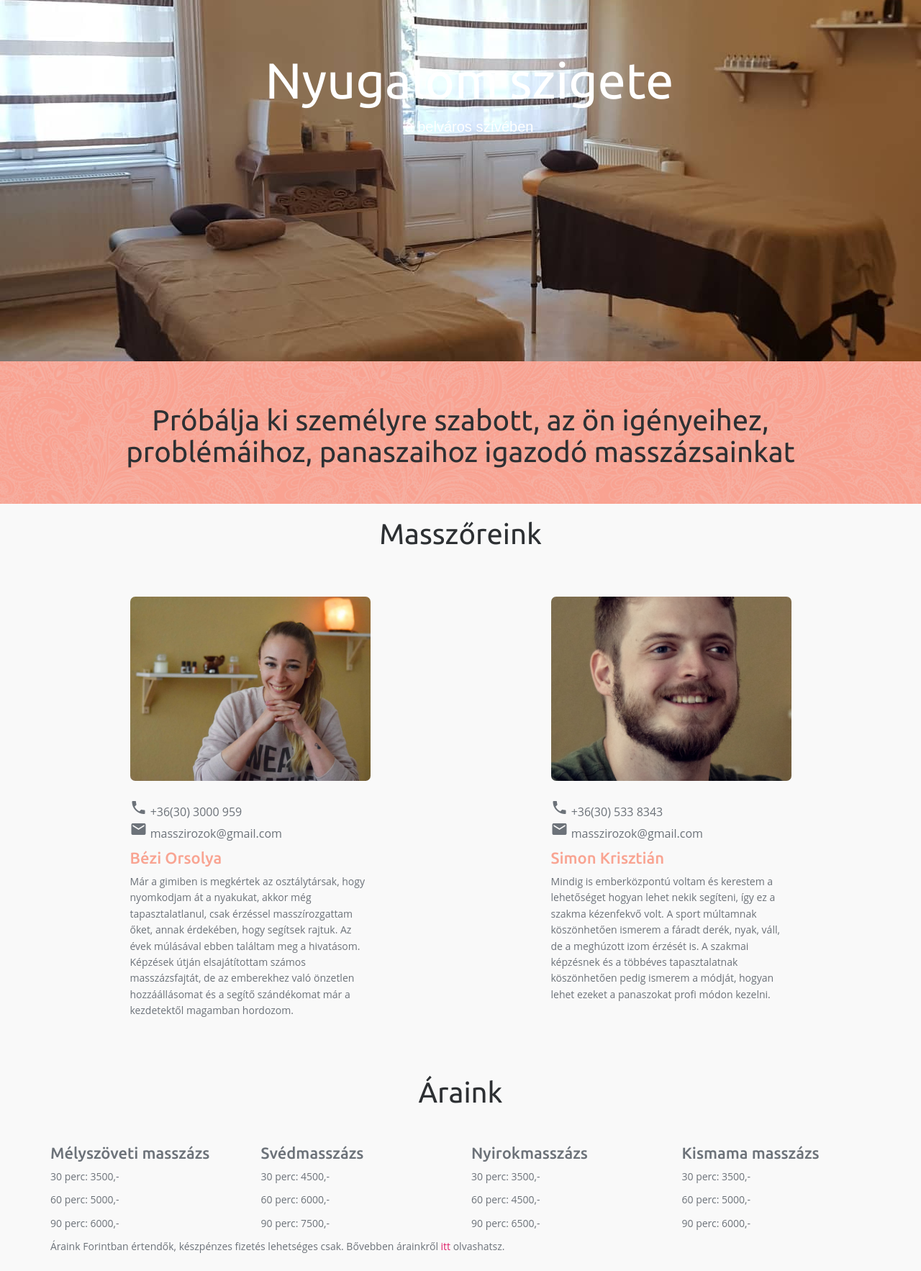
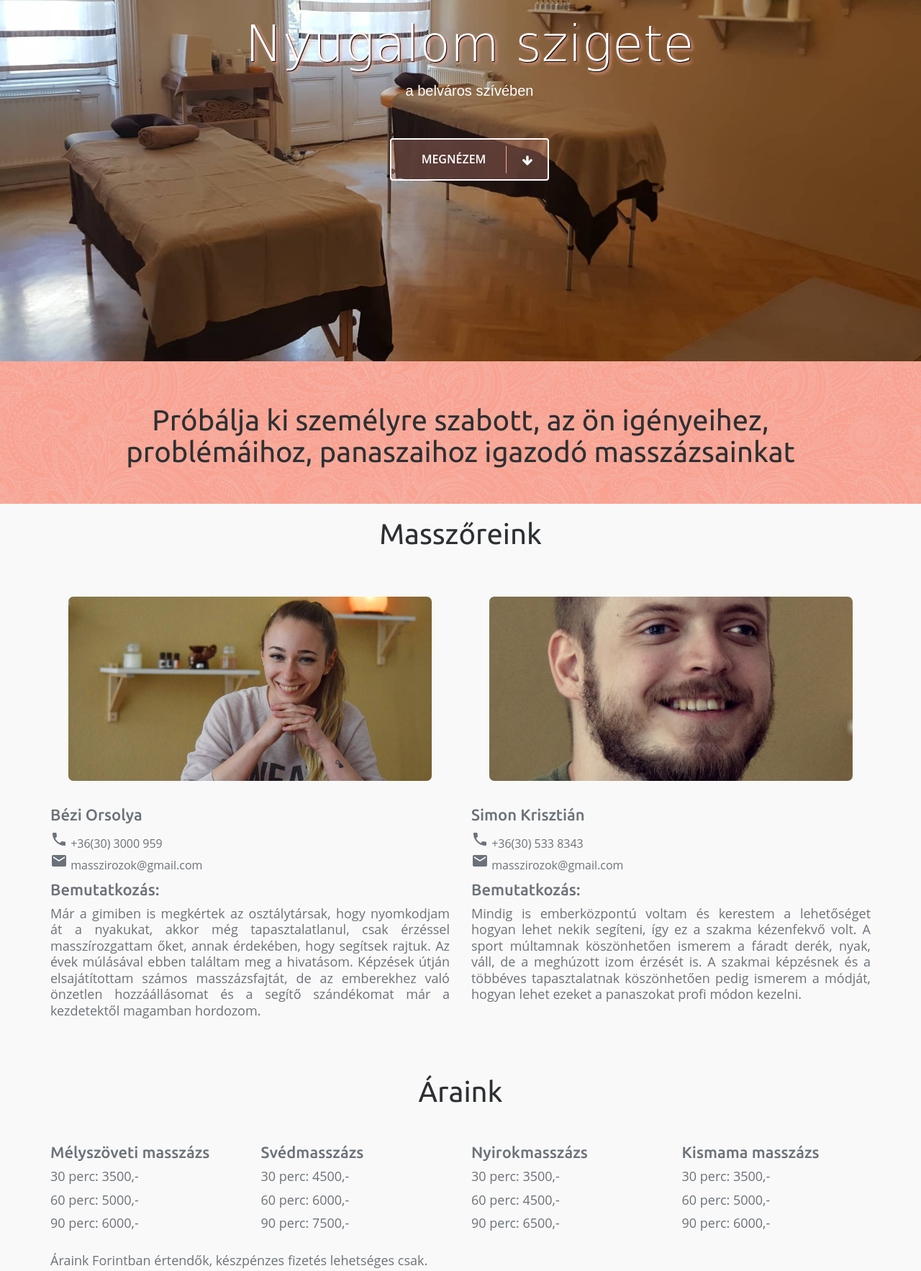
Before and after one commit to kalcifield/masszirozok, a plain HTML site: page index.html in a window 1280 px wide. Shown: the part 248-2014 px from the top of the page at 72% size. Drawn offline with nearby package versions, Linux system fonts and the light colour scheme; files whose address does not match are found by name; a web font is replaced by a local one.

Commit message:
improved landing page

```diff
--- a/css/custom.css
+++ b/css/custom.css
@@ -15,10 +15,19 @@ body {
   color: #f9a492;
 }
 
+.hero-text {
+  font-family: 'Fredericka the Great', cursive;
+  text-shadow: 1px 1px 1px #000, 3px 3px 5px #f5a392;
+
+
+}
 
 @media (min-width: 1024px) {
   #first-slider .slide1 {
-    background: url('../images/gallery/hero.jpg') repeat-x;
+    background: url('../images/gallery/hero.jpg') no-repeat;
+    background-size: cover;
+    background-position: center;
+    background-repeat: no-repeat;
   }
 }
 
@@ -26,7 +35,6 @@ body {
   #first-slider .slide1 {
     background-image: url('../images/gallery/hero3.jpg');
     background-size: cover;
-    background-attachment: fixed;
     background-position: center;
     background-repeat: no-repeat;
   }
@@ -73,7 +81,6 @@ body {
 .img-card-about {
   overflow: hidden;
   position: relative;
-  max-width: 30vw;
   padding: 25px;
   margin: auto;
 }
@@ -87,11 +94,13 @@ body {
 }
 
 .about-text {
-  max-width: 30vw;
-  padding-left: 25px;
-  padding-right: 25px;
+  text-align: justify;
+  text-justify: inter-word;
   margin: auto;
-  color: #f9a492;
+}
+
+.about-text p {
+  font-size: 18px;
 }
 
 .phone-email-contact a {
@@ -112,6 +121,10 @@ a.contactbtn:hover {
 .data-section {
   display: flex;
   justify-content: center;
+}
+
+.massage-type {
+  margin: auto;
 }
 
 /* Extra small devices (767px and down) */
@@ -239,9 +252,6 @@ a.contactbtn:hover {
   margin: 0;
 }
 
-.voucher-card p {
-
-}
 .voucher-header {
   background-color: #f9a291;
   padding: 0;
@@ -259,3 +269,87 @@ a.contactbtn:hover {
 .massage-type-card h5{
   padding: 0 1.5em 0 1.5em;
 }
+
+.welcome-section {
+  display: flex;
+  justify-content: center;
+}
+
+.btn-welcome {
+  text-align: center;
+  border-radius: 4px;
+  border: 2px solid white;
+  background-color: #f5a49247;
+  color: white;
+  display: inline-block;
+  margin: 0 0.25em;
+  overflow: hidden;
+  padding: 18px 60px 18px 16px;
+  position: relative;
+  text-decoration: none;
+  line-height: 1;
+}
+.btn-welcome:focus {
+  background-color: #f5a49247;
+}
+.btn-welcome:hover {
+  background-color: transparent;
+}
+.btn-welcome .btn-content {
+  font-size: 1em;
+  line-height: 1.2;
+  padding: 0 26px;
+  position: relative;
+  right: 0;
+  transition: right 300ms ease;
+  display: block;
+  text-align: left;
+}
+.btn-welcome .icon {
+  border-left: 1px solid #f9a492;
+  position: absolute;
+  right: 0;
+  text-align: center;
+  top: 50%;
+  transition: all 300ms ease;
+  transform: translateY(-50%);
+  width: 58px;
+  height: 70%;
+}
+.btn-welcome .icon i {
+  position: relative;
+  top: 50%;
+  transform: translateY(-50%);
+}
+.btn-welcome:after {
+  content: "";
+  position: absolute;
+  top: 0;
+  bottom: 0;
+  right: 0;
+  left: 0;
+  background-color: #f9a492;
+  opacity: 0;
+  transition: opacity 300ms ease;
+}
+.btn-welcome:hover .btn-content {
+  right: 100%;
+}
+.btn-welcome:hover .icon {
+  border-left: 0;
+  font-size: 1.8em;
+  width: 100%;
+}
+.btn-welcome:hover:after {
+  opacity: 0.2;
+}
+.btn-welcome.btn-alt-color {
+  border-color: salmon;
+  color: salmon;
+}
+.btn-welcome.btn-alt-color .icon {
+  border-left-color: salmon;
+}
+.btn-welcome.btn-alt-color:after {
+  background-color: salmon;
+}
--- a/css/main.css
+++ b/css/main.css
@@ -10,7 +10,7 @@
 -------------------------------------------------------------------------------*/
 
 p {
-	font-size: 14px;
+	font-size: 16px;
 	line-height: 22.4px;
 	color: #6c7279;
 }
--- a/index.html
+++ b/index.html
@@ -30,21 +30,23 @@
   <link rel="stylesheet" href="https://maxcdn.bootstrapcdn.com/font-awesome/4.4.0/css/font-awesome.min.css">
   <link href="https://fonts.googleapis.com/icon?family=Material+Icons" rel="stylesheet">
   <!--<link rel="stylessheet" href="http://cdn.bootcss.com/animate.css/3.5.1/animate.min.css">-->
+  <link href="https://fonts.googleapis.com/css?family=Cabin+Sketch|Cinzel|Fredericka+the+Great|Sail|Satisfy&display=swap" rel="stylesheet">
+
   <link rel="shortcut icon" type="image/x-icon" href="images/custom/favicon.png">
 
   <link href="css/custom.css" rel="stylesheet">
 </head>
 
 <body>
+
+
   <!-- header section -->
   <section class="banner" role="banner" id="home">
     <header id="header">
       <div class="header-content clearfix">
-        <a class="logo" href="index.html">
-                <img src="images/custom/favicon.png" style="width: 20px">
-                masszirozok.com
-            </a>
-        <nav class="navigation" role="navigation">
+        <a class="logo" href="#home"> <img src="images/custom/favicon.png" style="width: 20px"> masszirozok.com </a
+          >
+            <nav class="navigation" role="navigation">
           <ul class="primary-nav">
             <li><a href="#home">Főoldal</a></li>
             <li><a href="#about-us">Rólunk</a></li>
@@ -67,8 +69,16 @@
             <div class="row">
               <div class="container">
                 <div class="col-md-9 text-left">
-                  <h3>Nyugalom szigete</h3>
+                  <h3 class="hero-text">Nyugalom szigete</h3>
                   <h4>a belváros szívében</h4>
+                </br>
+                </br>
+                  <section class="welcome-section">
+                      <a href="#" class="btn btn-welcome">
+                        <span class="btn-content">Megnézem</span>
+                        <span class="icon"><i class="fa fa-arrow-down" aria-hidden="true"></i></span>
+                      </a>
+                    </section>
                 </div>
               </div>
             </div>
@@ -106,6 +116,7 @@
               <img src="images/img1.jpg" alt="orsi" class="img-about" />
             </div>
             <div class="about-text">
+              <h4>Bézi Orsolya</h4>
 
               <div class="phone-email-contact">
                 <a href="tel: +36302661724">
@@ -118,8 +129,7 @@
                   <span>masszirozok@gmail.com</span>
                 </a>
               </div>
-
-              <h4>Bézi Orsolya</h4>
+              <h4>Bemutatkozás:</h4>
               <p>Már a gimiben is megkértek az osztálytársak, hogy nyomkodjam át a nyakukat, akkor még tapasztalatlanul, csak érzéssel masszírozgattam őket, annak érdekében, hogy segítsek rajtuk. Az évek múlásával ebben találtam meg a hivatásom. Képzések
                 útján elsajátítottam számos masszázsfajtát, de az emberekhez való önzetlen hozzáállásomat és a segítő szándékomat már a kezdetektől magamban hordozom.</p>
             </div>
@@ -129,7 +139,7 @@
               <img src="images/img2.jpg" alt="krisz" class="img-about" />
             </div>
             <div class="about-text">
-
+              <h4>Simon Krisztián</h4>
               <div class="phone-email-contact">
                 <a href="tel: +36302661724">
                   <i class="material-icons">phone</i>
@@ -141,7 +151,7 @@
                   <span>masszirozok@gmail.com</span>
                 </a>
               </div>
-              <h4>Simon Krisztián</h4>
+              <h4>Bemutatkozás:</h4>
               <p>Mindig is emberközpontú voltam és kerestem a lehetőséget hogyan lehet nekik segíteni, így ez a szakma kézenfekvő volt. A sport múltamnak köszönhetően ismerem a fáradt derék, nyak, váll, de a meghúzott izom érzését is. A szakmai képzésnek
                 és a többéves tapasztalatnak köszönhetően pedig ismerem a módját, hogyan lehet ezeket a panaszokat profi módon kezelni.
               </p>
@@ -153,37 +163,39 @@
   </section>
 
 <section id="prices">
-  <div class="container">
+  <div class="container about-text">
     <div class="section-header">
       <h3>Áraink</h3>
     </div>
     <div class="row">
-      <div class="col-lg-3 col-md-6 col-sm-6">
-        <h4>Mélyszöveti masszázs</h4>
-        <p>30 perc: 3500,-</p>
-        <p>60 perc: 5000,-</p>
-        <p>90 perc: 6000,-</p>
+      <div class="col-lg-3 col-md-6 col-xs-12">
+          <h4>Mélyszöveti masszázs</h4>
+          <p>30 perc: 3500,-</p>
+          <p>60 perc: 5000,-</p>
+          <p>90 perc: 6000,-</p>
       </div>
-      <div class="col-lg-3 col-md-6 col-sm-6">
+      <div class="col-lg-3 col-md-6 col-xs-12">
         <h4>Svédmasszázs</h4>
         <p>30 perc: 4500,-</p>
         <p>60 perc: 6000,-</p>
         <p>90 perc: 7500,-</p>
       </div>
-      <div class="col-lg-3 col-md-6 col-sm-6">
+      <div class="col-lg-3 col-md-6 col-xs-12">
         <h4>Nyirokmasszázs</h4>
         <p>30 perc: 3500,-</p>
         <p>60 perc: 4500,-</p>
         <p>90 perc: 6500,-</p>
       </div>
-      <div class="col-lg-3 col-md-6 col-sm-6">
+      <div class="col-lg-3 col-md-6 col-xs-12">
         <h4>Kismama masszázs</h4>
         <p>30 perc: 3500,-</p>
         <p>60 perc: 5000,-</p>
         <p>90 perc: 6000,-</p>
       </div>
     </div>
-    <p>Áraink Forintban értendők, készpénzes fizetés lehetséges csak. Bővebben árainkről <a href="/prices.html">itt</a> olvashatsz. </p>
+    <br>
+    <p>Áraink Forintban értendők, készpénzes fizetés lehetséges csak. </p>
+  <!-- Bővebben árainkről <a href="/prices.html">itt</a> olvashatsz. -->
   </div>
 </section>
 
@@ -317,29 +329,10 @@
   </section>
   <!-- Testimonials section -->
 
-  <section>
+  <!-- contact section -->
+  <section id="contact" class="">
+    <div class="container">
 
-  </section>
-
-  <!-- contact section -->
-  <section id="contact" class="section">
-    <div class="container">
-      <div class="section-header">
-        <h2>Neked hogy tetszettünk?</h2>
-        <p>Lorem ipsum dolor sit amet, consectetur adipiscing elit. Praesent eget risus vitae massa <br> semper aliquam quis mattis quam.</p>
-      </div>
-      <div class="row">
-        <div class="col-md-8 col-md-offset-2 conForm">
-          <div id="message"></div>
-          <form method="post" action="php/contact.php" name="cform" id="cform">
-            <input name="name" id="name" type="text" class="col-xs-12 col-sm-12 col-md-12 col-lg-12" placeholder="Név*">
-            <input name="email" id="email" type="email" class=" col-xs-12 col-sm-12 col-md-12 col-lg-12 noMarr" placeholder="Email*">
-            <textarea name="comments" id="comments" cols="" rows="" class="col-xs-12 col-sm-12 col-md-12 col-lg-12" placeholder="Üzenet*"></textarea>
-            <input type="submit" id="submit" name="send" class="submitBnt" value="Küldés">
-            <div id="simple-msg"></div>
-          </form>
-        </div>
-      </div>
     </div>
   </section>
   <!-- contact section -->
--- a/js/main.js
+++ b/js/main.js
@@ -20,6 +20,13 @@ $(document).ready(function() {
 	$('.flexslider').flexslider({
 		animation: "fade",
 		directionNav: false,
+	});
+
+	// Scroll down
+	$(".btn-welcome").click(function() {
+		$('html,body').animate({
+			scrollTop: $("#reservation-block").offset().top -100},
+			'slow');
 	});
 
 	// Page Scroll
```
Also changed, not shown: css/Fredericka_the_Great/FrederickatheGreat-Regular.ttf (added), css/Fredericka_the_Great/OFL.txt (added), 1 other file.
